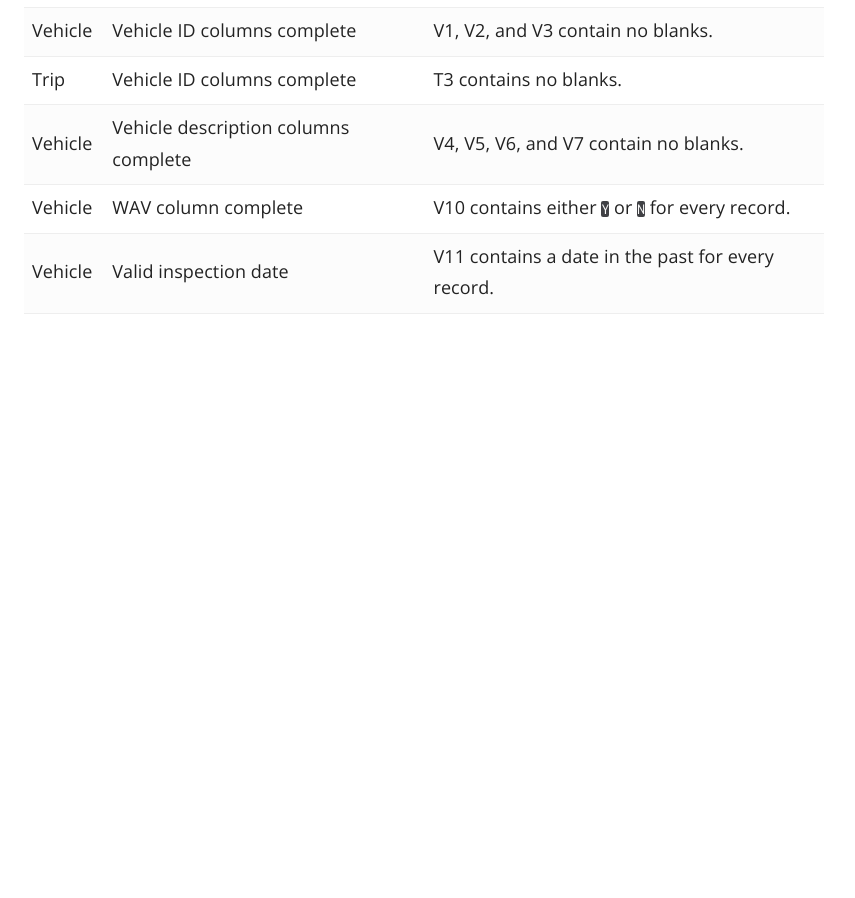
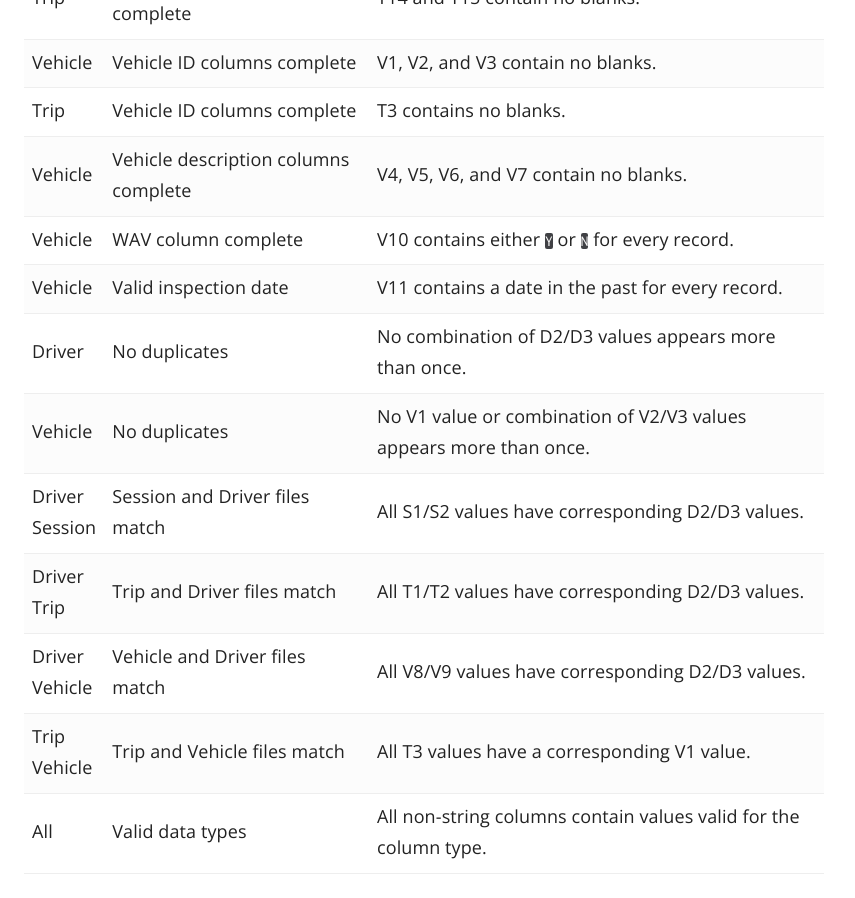
Before and after one commit to Chicago/tnp-reporting-manual, a Jekyll site: the page built from _docs/data_quality.md, in a window 1280 px wide and 900 px high, scrolled down 1086 px. Shown: the whole window, without its empty margins (366-1221 px from the left). Built offline with Jekyll 4.4.1, drawn with Linux system fonts in a browser that asks for light colours; before the commit the page ends 1451 px from its top, so only the background shows below that.

Commit message:
Update data_quality.md
Added additional tests.

```diff
--- a/_docs/data_quality.md
+++ b/_docs/data_quality.md
@@ -28,3 +28,10 @@ Driver data must be reported using the following schema and reported with the fo
 | Vehicle   | Vehicle description columns complete | V4, V5, V6, and V7 contain no blanks.               |
 | Vehicle   | WAV column complete                  | V10 contains either `Y` or `N` for every record.    |
 | Vehicle   | Valid inspection date                | V11 contains a date in the past for every record.   |
+| Driver    | No duplicates                        | No combination of D2/D3 values appears more than once. |
+| Vehicle   | No duplicates                        | No V1 value or combination of V2/V3 values appears more than once. |
+| Driver<br>Session | Session and Driver files match | All S1/S2 values have corresponding D2/D3 values. |
+| Driver<br>Trip    | Trip and Driver files match    | All T1/T2 values have corresponding D2/D3 values. |
+| Driver<br>Vehicle | Vehicle and Driver files match | All V8/V9 values have corresponding D2/D3 values. |
+| Trip<br>Vehicle   | Trip and Vehicle files match   | All T3 values have a corresponding V1 value.      |
+| All       | Valid data types         | All non-string columns contain values valid for the column type. |
```
